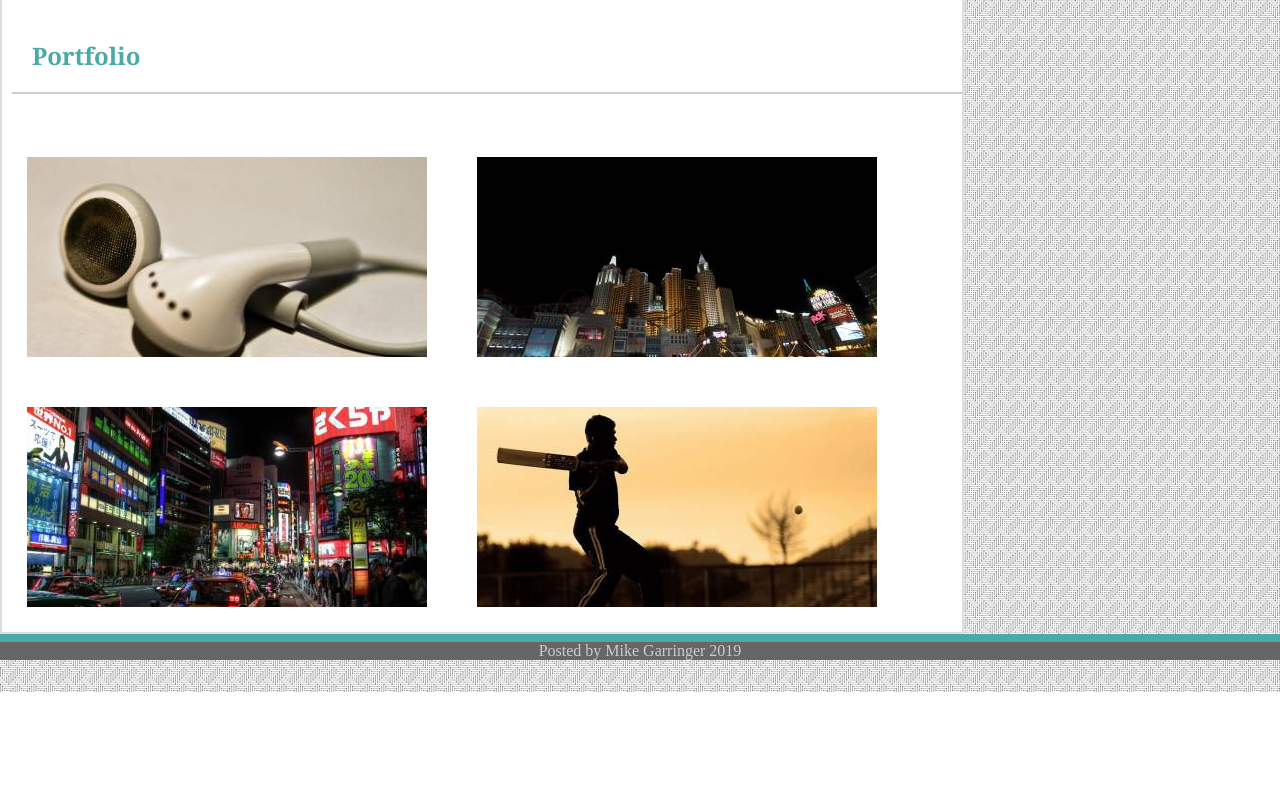
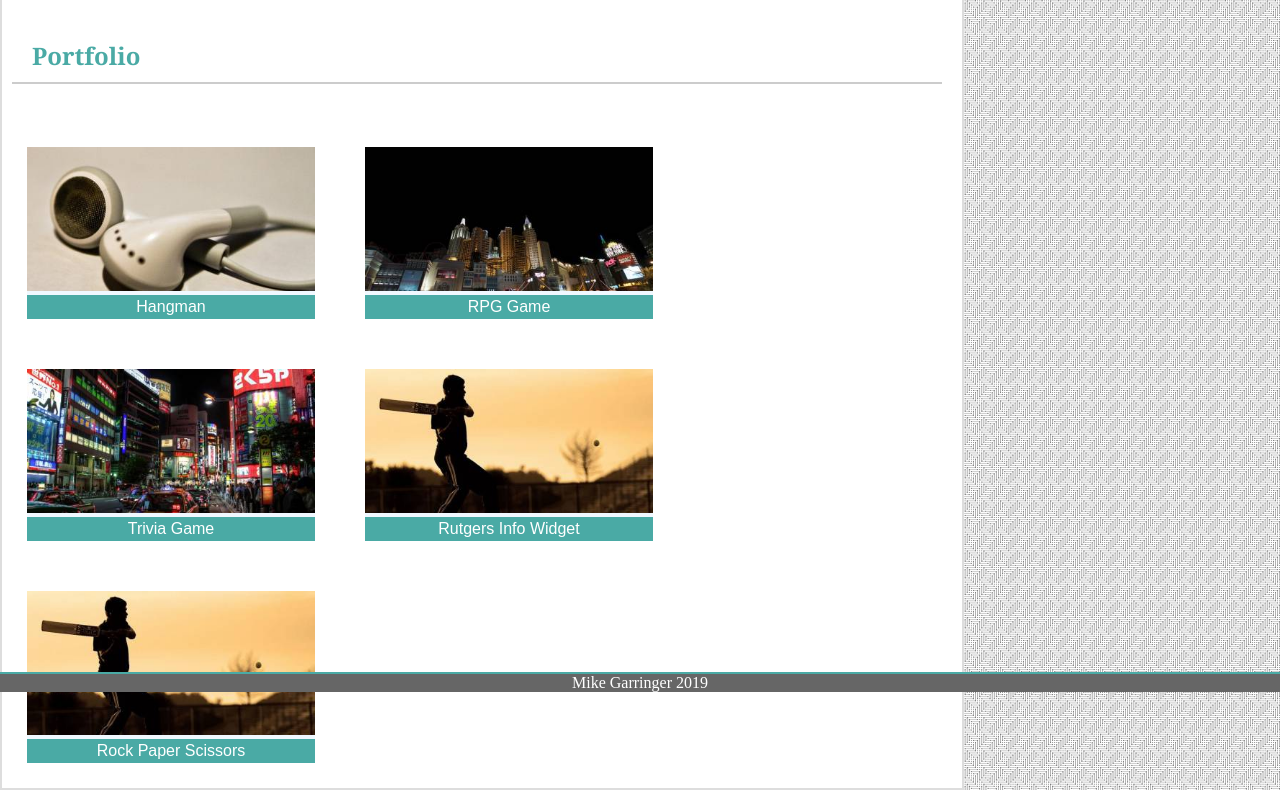
Before and after one commit to MichaelGarringer/Basic-Portfolio, a plain HTML site: page portfolio.html in a window 1280 px wide. Shown: the part 108-898 px from the top of the page. Before the commit the page ends 800 px from the top, so only its background shows below. Drawn offline with Linux system fonts and the light colour scheme.

Commit message:
major style changes in CSS to Portfolio and Contact pages, and minor tweaking to clean up Index page

```diff
--- a/assets/css/style.css
+++ b/assets/css/style.css
@@ -19,7 +19,8 @@ h1{font-family:Georgia, 'Times New Roman', Times, serif;
         font-family:Georgia, 'Times New Roman', Times, serif;
         text-align:left;
         margin-left:10px;
-
+        margin-right:20px;
+        padding-bottom:10px;
     }
     nav{width:99%;
     padding:25px;
@@ -28,11 +29,13 @@ h1{font-family:Georgia, 'Times New Roman', Times, serif;
     text-align:right;
 padding-left:0px;
 border-bottom:solid #cccccc 5px;
+color:#777777;
 }
 
     body{
         background-image: url("../images/lines.png");
     margin:0px;
+
 
 
 }
@@ -42,38 +45,68 @@ border-bottom:solid #cccccc 5px;
         border: solid #dddddd 2px;
     font-family:Arial, Helvetica, sans-serif;
    width:960px;
+   overflow: hidden
+
 
 }
 
-    #mike{
+#mike{padding:25px;
     float:left;}
     p{padding-left:10px;
     font-family:Arial, Helvetica, sans-serif;
-    }
+    color:#777777;}
 
     .aside{float:left;
     padding-left:40px;
     }
 
-    img{float:left;
-    padding:25px;
+    .polaroid {float:left;
+        padding:0px;
+        width: 30%;
+        background-color:aliceblue;
+        margin:25px;
+        margin-bottom: 25px;
       }
+
+      .container {background-color: #4aaaa5;
+        text-align: center;
+        padding: 3px 15px;
+        color:#ffffff;
+        font-family:Arial, Helvetica, sans-serif;
+      }
+
 form{padding:25px;
     font-family:Arial, Helvetica, sans-serif;
+    color:#777777;
+    margin-left:25px;
 
 }
-footer{background-color:#666666;
-    border-top: 8px solid #4aaaa5;
-    clear:both;
-    color:#cccccc;
-    text-align:center;
-    margin-top:50px;
+
+footer{position: fixed;
+    left: 0;
+    bottom: 0;
+    width: 100%;
+    border-top: 2px solid #4aaaa5;
+    color: #ffffff;
+    background-color:#666666;
+    text-align: center;
+margin-top:-50px;}
 
 
 
+.button1{ background-color:#4aaaa5;
+    color:#ffffff;
+    text-align: center;
+    font-family:Arial, Helvetica, sans-serif;
+    border: none;
+    padding: 15px 32px;
+    text-align: center;
+    text-decoration: none;
+    display: inline-block}
 
-
-
-
-
+.bigbox{width:850px;
+    height:150px;
+font-family: Arial, Helvetica, sans-serif;}
+    .standardbox{width:850px;
+        font-family:Arial, Helvetica, sans-serif;
     }
--- a/portfolio.html
+++ b/portfolio.html
@@ -16,32 +16,58 @@
 </header>
 <br/>
 <body>
-<div class="section">
+    <div class="section">
 
     <h2>Portfolio</h2>
     <br>
 
-<img src="assets/images/ph1.jpg"/>
+    <div class="polaroid">
+            <img src="./assets/images/ph1.jpg" alt="5 Terre" style="width:100%">
+            <div class="container">
+            Hangman
+            </div>
+          </div>
 
-<img src="assets/images/ph2.jpg" href="google.com"/>
+    <div class="polaroid">
+            <img src="./assets/images/ph2.jpg" alt="5 Terre" style="width:100%">
+            <div class="container">
+            RPG Game
+            </div>
+          </div>
+          <br/>
 
-<img src="assets/images/ph3.jpg"/>
+    <div class="polaroid">
+            <img src="./assets/images/ph3.jpg" alt="5 Terre" style="width:100%">
+            <div class="container">
+            Trivia Game
+            </div>
+          </div>
 
-<img src="assets/images/ph4.jpg"/>
+    <div class="polaroid">
+            <img src="./assets/images/ph4.jpg" alt="5 Terre" style="width:100%">
+            <div class="container">
+            Rutgers Info Widget
+            </div>
+          </div>
+
+          <div class="polaroid">
+                <img src="./assets/images/ph4.jpg" alt="5 Terre" style="width:100%">
+                <div class="container">
+                Rock Paper Scissors
+                </div>
+              </div>
+<br>
+<br>
+<br>
+<br>
+</div>
 
 
-
-<br>
-</div>
+</body>
 
 <br/>
 <br/>
 <br/>
-</body>
 
-
-
-<footer>
-        Posted by Mike Garringer 2019
-      </footer>
+<footer>Mike Garringer 2019</footer>
 </html>
```
Also changed, not shown: contact.html (+11 -10 lines), index.html (+3 -8 lines). Lines whose indentation alone changed are shown as unchanged.
